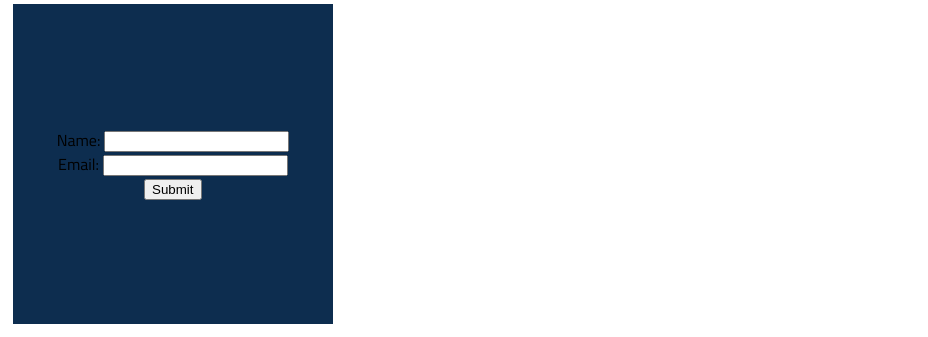
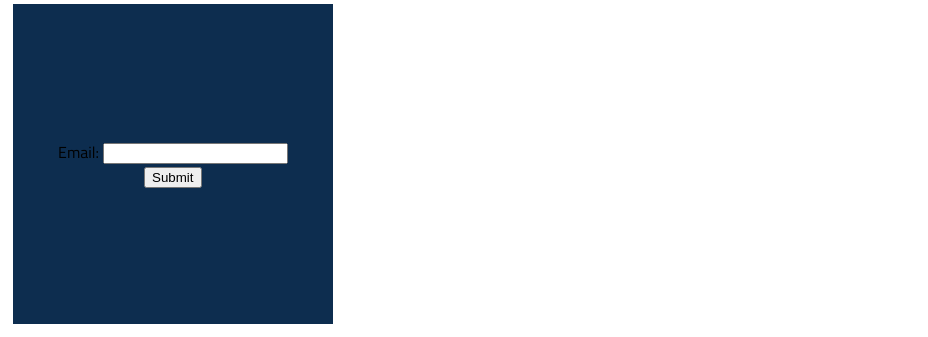
Before and after one commit to wayneblaylock/bmc, an Eleventy site: page index.html in a window 1280 px wide. Shown: the part 1063-1400 px from the top of the page, without its empty margins (0-928 px from the left). Built offline with nearby package versions, Linux system fonts and the light colour scheme; Eleventy itself is replaced by a stand-in of ours; files that its build step writes are made by us from their sources.

Commit message:
no name for email

```diff
--- a/_includes/email-sign-up.html
+++ b/_includes/email-sign-up.html
@@ -2,9 +2,6 @@
 
 <div id="formContainer">
     <form action="http://localhost:3000/submit" method="POST">
-        <label for="name">Name:</label>
-        <input type="text" id="name" name="name" required>
-        <br>
         <label for="email">Email:</label>
         <input type="email" id="email" name="email" required>
         <br>
--- a/server/server.js
+++ b/server/server.js
@@ -8,7 +8,6 @@ app.use(bodyParser.urlencoded({ extended: false }));
 
 // Handle form submission
 app.post('/submit', (req, res) => {
-    const name = req.body.name;
     const email = req.body.email;
 
     // Process the form data save to csv
```
Also changed, not shown: 3 other files.
